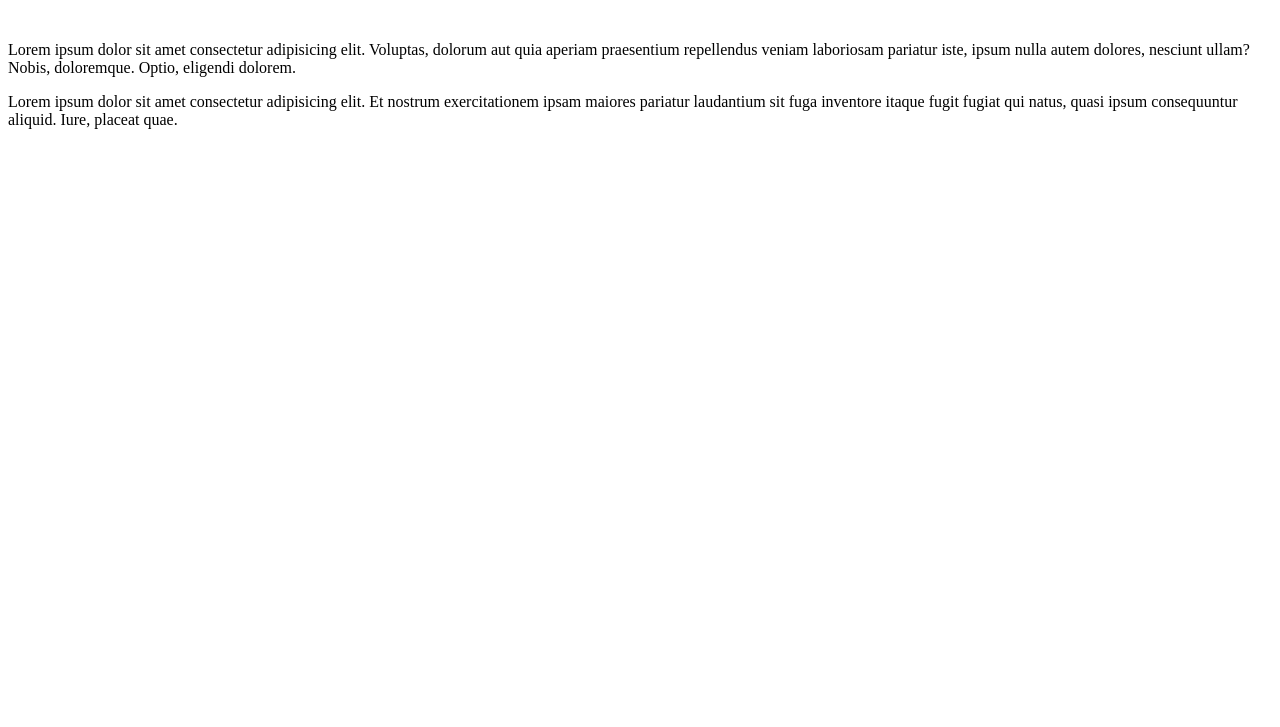
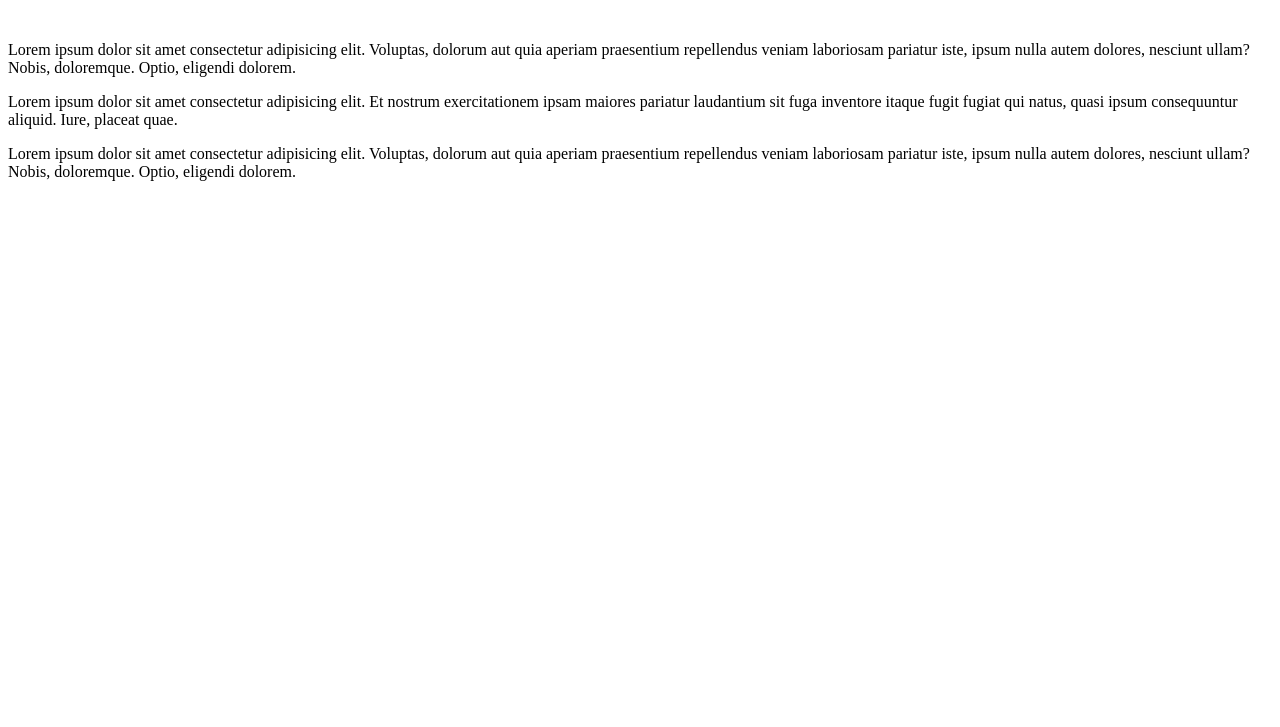
Before and after one commit to tlclaudino/Estudos, a plain HTML site: page Site exemplo/index.html in a window 1280 px wide. Shown: the part 73-800 px from the top of the page. Drawn offline with Linux system fonts and the light colour scheme.

Commit message:
Add paragrafo

```diff
--- a/Site exemplo/index.html
+++ b/Site exemplo/index.html
@@ -10,5 +10,6 @@
     <br>
     <p>Lorem ipsum dolor sit amet consectetur adipisicing elit. Voluptas, dolorum aut quia aperiam praesentium repellendus veniam laboriosam pariatur iste, ipsum nulla autem dolores, nesciunt ullam? Nobis, doloremque. Optio, eligendi dolorem.  </p>
     <p>Lorem ipsum dolor sit amet consectetur adipisicing elit. Et nostrum exercitationem ipsam maiores pariatur laudantium sit fuga inventore itaque fugit fugiat qui natus, quasi ipsum consequuntur aliquid. Iure, placeat quae.</p>
+    <p>Lorem ipsum dolor sit amet consectetur adipisicing elit. Voluptas, dolorum aut quia aperiam praesentium repellendus veniam laboriosam pariatur iste, ipsum nulla autem dolores, nesciunt ullam? Nobis, doloremque. Optio, eligendi dolorem.  </p>
 </body>
 </html>
```
